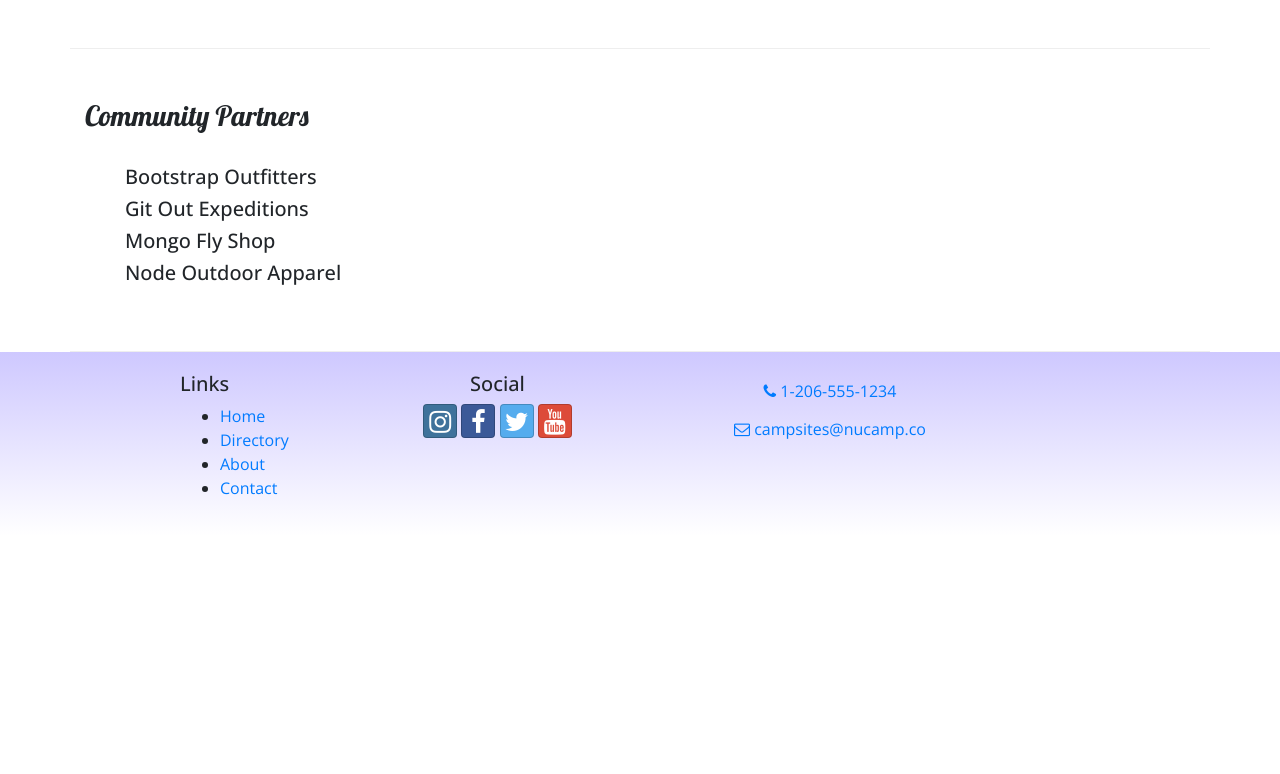
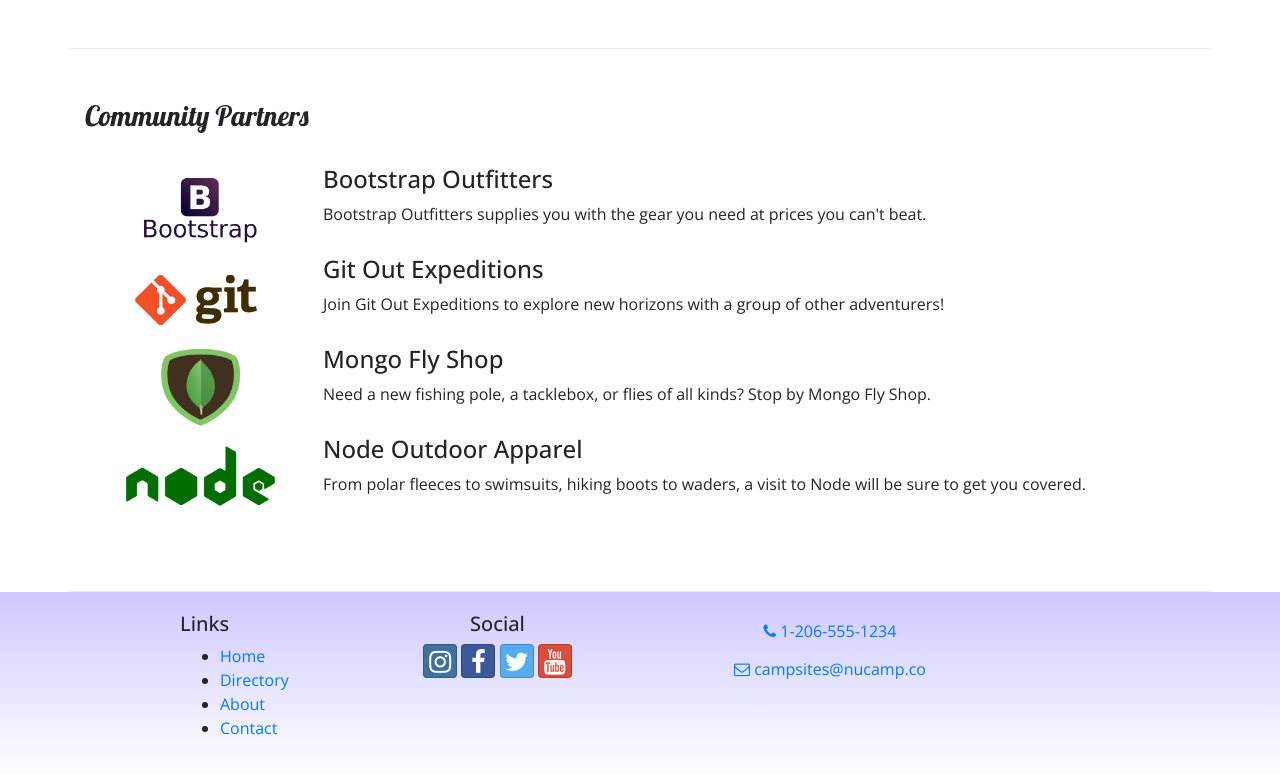
Before and after one commit to lruan91/React-NCS, a React (Create React App) app: page /aboutus in a window 1280 px wide. Shown: the part 790-1564 px from the top of the page. Before the commit the page ends 1326 px from the top, so only its background shows below. Built offline with nearby package versions, Linux system fonts and the light colour scheme.

Commit message:
Week 3 Task 3: In AboutComponent, removed content in return and added new content. Added <Media> component with <RenderPartner> to add Community Partners at bottom of page

```diff
--- a/src/components/AboutComponent.js
+++ b/src/components/AboutComponent.js
@@ -2,12 +2,14 @@
 import { Breadcrumb, BreadcrumbItem, Card, CardBody, CardHeader, Media } from 'reactstrap';
 import { Link } from 'react-router-dom';
 
-
+//Week 3 Task 3: Deleted the <h5> inside the return statement. Added a media component, which will render the partners inside the <Media> tags
 function About(props) {
 
   const partners = props.partners.map(partner => {
     return (
-      <h5>{partner.name}</h5>
+      <Media tag='li' key={partner.id}>
+        <RenderPartner partner={partner} />
+      </Media>
     );
   });
 
```
